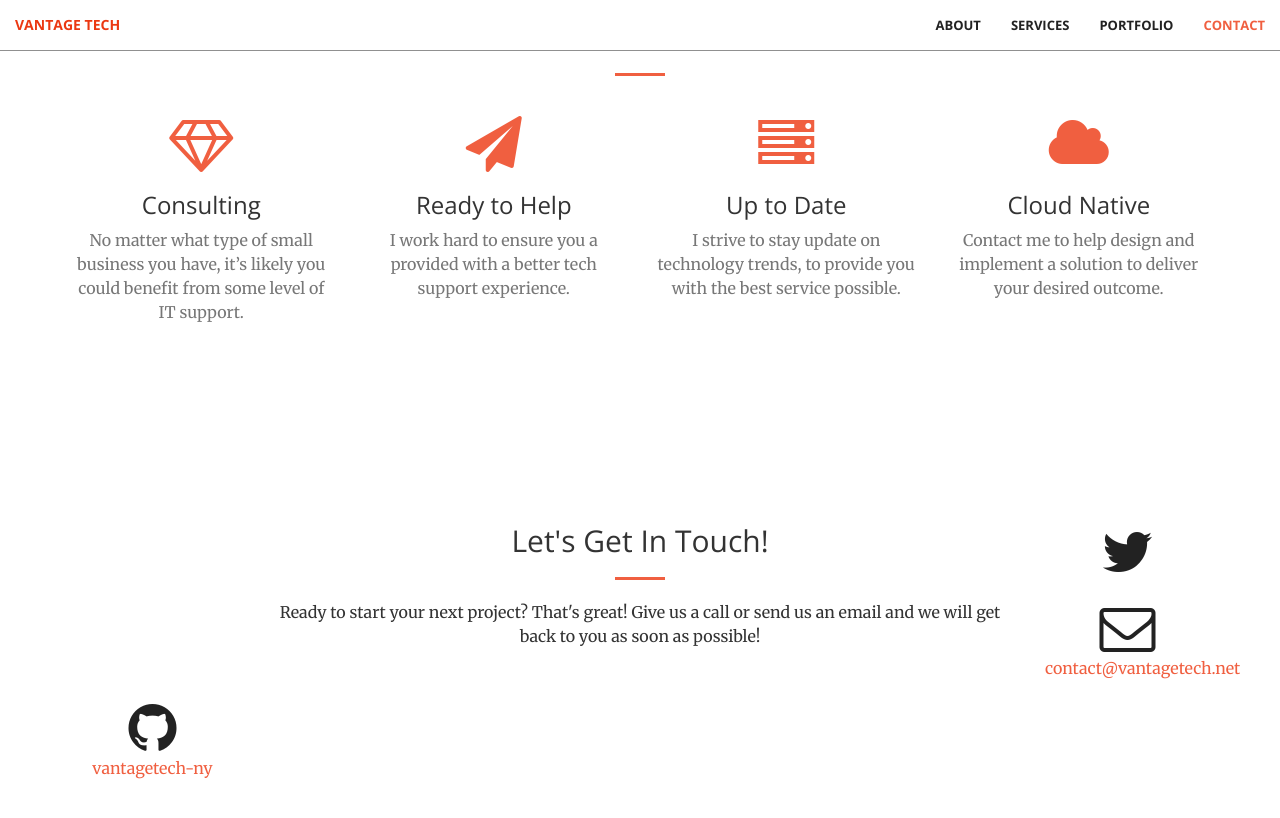
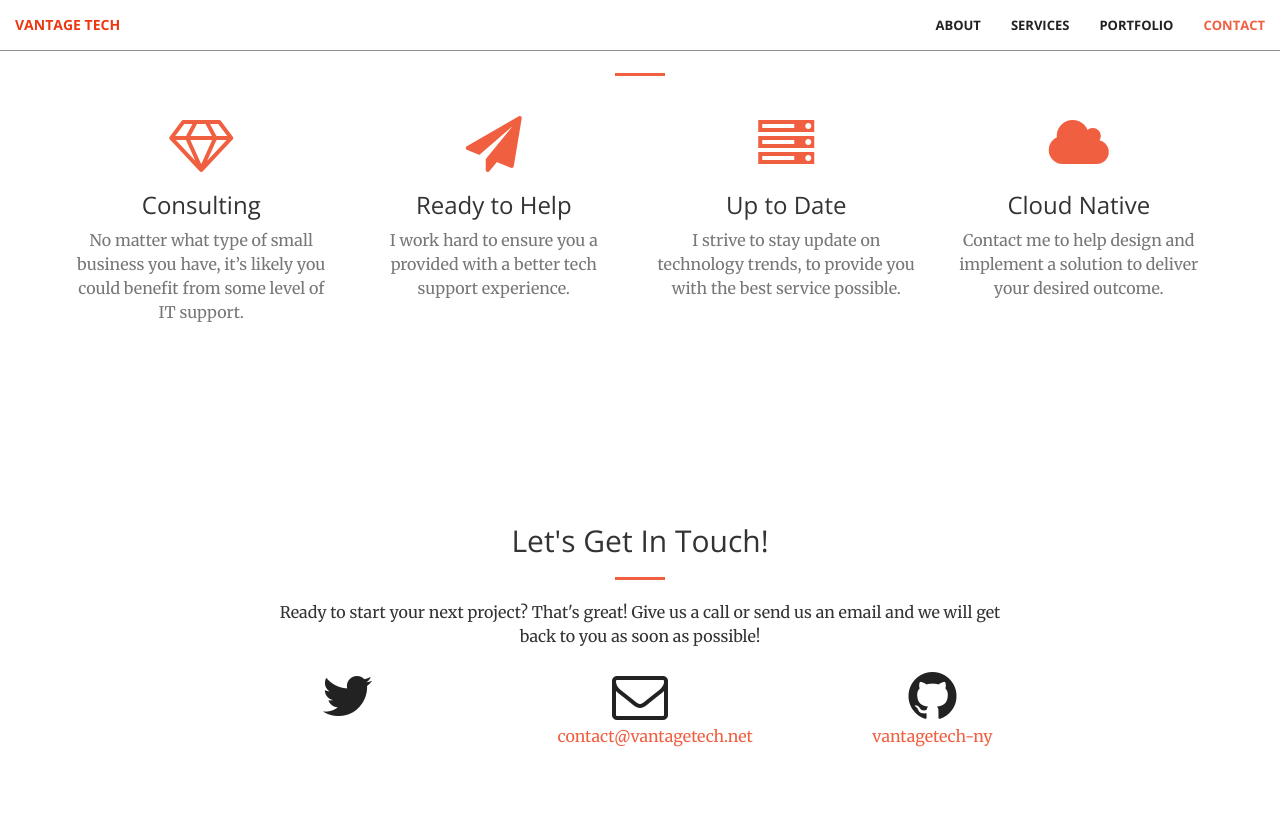
Before and after one commit to VantageTech-NY/VantageTech-NY, a Jekyll site: the page built from index.html, in a window 1280 px wide and 900 px high, scrolled down 1446 px. Shown: the top 818 px of the window. Built offline with Jekyll 4.4.1, drawn with Linux system fonts in a browser that asks for light colours.

Commit message:
correcting contact info

```diff
--- a/_includes/contact.html
+++ b/_includes/contact.html
@@ -6,19 +6,19 @@
                 <hr class="primary">
                 <p>Ready to start your next project? That's great! Give us a call or send us an email and we will get back to you as soon as possible!</p>
             </div>
-        <div class="col-lg-2 col-lg-offset-2 center-block text-center">
+        <div class="col-lg-2 col-lg-offset-2 text-center">
             <a href="https://twitter.com/{{ site.twitter_username }}">
                 <i class="fa fa-twitter fa-3x wow bounceIn" data-wow-delay=".1s"></i>
                 <p>{{ site.twitter_username }}</p>
             </a>
         </div>
-        <div class="col-lg-2 col-lg-offset-1 center-block text-center">
+        <div class="col-lg-2 col-lg-offset-1 text-center">
             <a href="mailto:{{ site.email }}">
             <i class="fa fa-envelope-o fa-3x wow bounceIn" data-wow-delay=".1s"></i>
                 <p>{{ site.email }}</p>
             </a>
         </div>
-        <div class="col-lg-2 col-lg-offset-1 center-block text-center">
+        <div class="col-lg-2 col-lg-offset-1 text-center">
             <a href="https://github.com/{{ site.github_username }}">
             <i class="fa fa-github fa-3x wow bounceIn" data-wow-delay=".1s"></i>
                 <p>{{ site.github_username }}</p>
```
